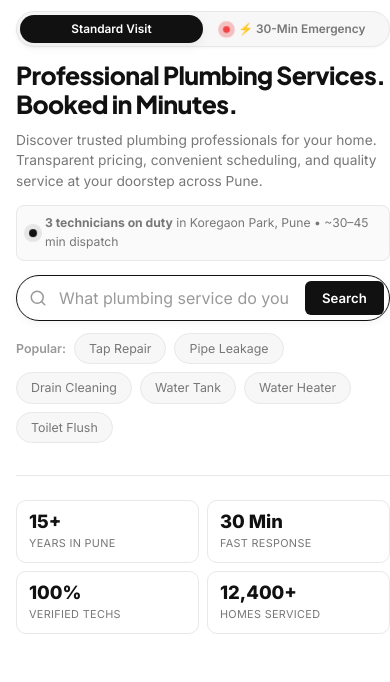
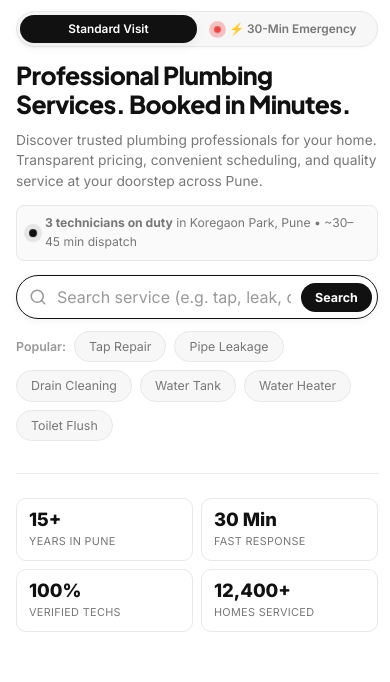
Before and after one commit to vailism/poona-plumbers, a plain HTML site: page index.html in a window 390 px wide. Shown: the part 63-745 px from the top of the page. Drawn offline with nearby package versions, Linux system fonts and the light colour scheme.

Commit message:
Fix mobile search button styling, soft keyboard dismiss on search, clear button, and bilingual toggle

```diff
--- a/index.html
+++ b/index.html
@@ -189,8 +189,13 @@
           <div class="hero-search-wrapper">
             <div class="search-box-inner">
               <i data-lucide="search" style="width: 18px; height: 18px; color: var(--text-muted); flex-shrink: 0;"></i>
-              <input type="text" id="heroSearchInput" placeholder="What plumbing service do you need? (e.g. tap, leakage, drain)..." autocomplete="off" />
-              <button type="button" class="btn btn-black btn-sm" onclick="filterServices(); scrollToServices();">Search</button>
+              <input type="text" id="heroSearchInput" class="hero-search-input" placeholder="Search service (e.g. tap, leak, drain)..." autocomplete="off" />
+              <button type="button" class="search-clear-btn" id="searchClearBtn" onclick="clearHeroSearch()" aria-label="Clear search" style="display: none;">
+                <svg xmlns="http://www.w3.org/2000/svg" width="14" height="14" viewBox="0 0 24 24" fill="none" stroke="currentColor" stroke-width="2" stroke-linecap="round" stroke-linejoin="round"><line x1="18" y1="6" x2="6" y2="18"></line><line x1="6" y1="6" x2="18" y2="18"></line></svg>
+              </button>
+              <button type="button" class="btn-search" id="heroSearchBtn" onclick="handleHeroSearch(event)" aria-label="Search Services">
+                <span id="heroSearchBtnText">Search</span>
+              </button>
             </div>
             <div class="search-autocomplete-dropdown" id="searchAutocomplete"></div>
           </div>
--- a/script.js
+++ b/script.js
@@ -505,11 +505,38 @@ function filterServices() {
   }
 }
 
+function handleHeroSearch(e) {
+  if (e && e.preventDefault) e.preventDefault();
+  const input = document.getElementById('heroSearchInput');
+  if (input) {
+    searchQuery = input.value.trim();
+    input.blur();
+  }
+  hideAutocomplete();
+  filterServices();
+  scrollToServices();
+}
+
+function clearHeroSearch() {
+  const input = document.getElementById('heroSearchInput');
+  if (input) {
+    input.value = '';
+    searchQuery = '';
+    input.focus();
+  }
+  const clearBtn = document.getElementById('searchClearBtn');
+  if (clearBtn) clearBtn.style.display = 'none';
+  hideAutocomplete();
+  filterServices();
+}
+
 function resetSearch() {
   selectedCategory = 'all';
   searchQuery = '';
   const input = document.getElementById('heroSearchInput');
   if (input) input.value = '';
+  const clearBtn = document.getElementById('searchClearBtn');
+  if (clearBtn) clearBtn.style.display = 'none';
   document.querySelectorAll('.category-pill').forEach(p => p.classList.toggle('active', p.dataset.category === 'all'));
   filterServices();
 }
@@ -529,18 +556,20 @@ function initCategories() {
 
 function initSearch() {
   const input = document.getElementById('heroSearchInput');
+  const clearBtn = document.getElementById('searchClearBtn');
   if (input) {
     input.addEventListener('input', (e) => {
       searchQuery = e.target.value;
+      if (clearBtn) {
+        clearBtn.style.display = searchQuery.trim().length > 0 ? 'inline-flex' : 'none';
+      }
       filterServices();
       renderAutocomplete(searchQuery);
     });
-    input.addEventListener('keypress', (e) => {
+    input.addEventListener('keydown', (e) => {
       if (e.key === 'Enter') {
         e.preventDefault();
-        filterServices();
-        scrollToServices();
-        hideAutocomplete();
+        handleHeroSearch(e);
       }
     });
   }
@@ -548,7 +577,10 @@ function initSearch() {
   document.querySelectorAll('.tag-chip').forEach(chip => {
     chip.addEventListener('click', () => {
       const q = chip.dataset.query;
-      if (input) input.value = q;
+      if (input) {
+        input.value = q;
+        if (clearBtn) clearBtn.style.display = 'inline-flex';
+      }
       searchQuery = q;
       filterServices();
       scrollToServices();
@@ -1576,7 +1608,9 @@ const TRANSLATIONS = {
     diagCost: 'Fixed Labor Cost',
     diagBook: 'Book Plumber for This Fix',
     rateCardTitle: 'Official 2026 Pune Rate Card',
-    rateCardSub: 'Standardized labor charges with 30-day service warranty across all Pune localities. Zero hidden fees.'
+    rateCardSub: 'Standardized labor charges with 30-day service warranty across all Pune localities. Zero hidden fees.',
+    searchPlaceholder: 'Search service (e.g. tap, leak, drain)...',
+    searchBtnText: 'Search'
   },
   mr: {
     heroHeading: 'पुण्यातील अग्रगण्य घरपोच प्लंबिंग सेवा.',
@@ -1610,7 +1644,9 @@ const TRANSLATIONS = {
     diagCost: 'निश्चित मजुरी',
     diagBook: 'या दुरुस्तीसाठी प्लंबर बुक करा',
     rateCardTitle: 'पुणे अधिकृत २०२६ प्लंबिंग दरपत्रक',
-    rateCardSub: 'संपूर्ण पुण्यासाठी निश्चित मजुरी दर आणि ३० दिवसांची सेवा हमी. कोणतेही लपवलेले शुल्क नाही.'
+    rateCardSub: 'संपूर्ण पुण्यासाठी निश्चित मजुरी दर आणि ३० दिवसांची सेवा हमी. कोणतेही लपवलेले शुल्क नाही.',
+    searchPlaceholder: 'सेवा शोधा (उदा. नळ, गळती, ड्रेनेज)...',
+    searchBtnText: 'शोधा'
   }
 };
 
@@ -1696,6 +1732,15 @@ function setLanguage(lang) {
 
   if (rateCardTitle) rateCardTitle.textContent = data.rateCardTitle;
   if (rateCardSub) rateCardSub.textContent = data.rateCardSub;
+
+  const heroSearchInput = document.getElementById('heroSearchInput');
+  const heroSearchBtnText = document.getElementById('heroSearchBtnText');
+  if (heroSearchInput && data.searchPlaceholder) {
+    heroSearchInput.placeholder = data.searchPlaceholder;
+  }
+  if (heroSearchBtnText && data.searchBtnText) {
+    heroSearchBtnText.textContent = data.searchBtnText;
+  }
 }
 
 function toggleLanguage() {
--- a/style.css
+++ b/style.css
@@ -476,31 +476,71 @@ button, input, select, textarea {
   display: flex;
   align-items: center;
   background: var(--white);
-  border: 1px solid var(--grey-border);
-  border-radius: var(--radius-md);
-  padding: 6px 8px 6px 16px;
+  border: 1.5px solid var(--grey-border);
+  border-radius: var(--radius-full);
+  padding: 5px 6px 5px 16px;
   box-shadow: var(--shadow-sm);
-  transition: border-color var(--transition-fast), box-shadow var(--transition-fast), transform var(--transition-fast);
+  transition: all var(--transition-fast);
+  gap: 8px;
 }
 
 .search-box-inner:focus-within {
   border-color: var(--black);
   box-shadow: 0 0 0 3px rgba(17, 17, 17, 0.08);
-  transform: translateY(-2px);
 }
 
 .search-box-inner input {
   flex: 1;
+  min-width: 0;
   border: none;
   outline: none;
   font-size: 0.95rem;
   color: var(--black);
-  padding: 8px 12px;
+  padding: 8px 4px;
   background: transparent;
 }
 
 .search-box-inner input::placeholder {
   color: var(--text-muted);
+}
+
+.search-clear-btn {
+  background: transparent;
+  border: none;
+  color: var(--text-muted);
+  cursor: pointer;
+  padding: 4px;
+  display: none;
+  align-items: center;
+  justify-content: center;
+  border-radius: 50%;
+  flex-shrink: 0;
+  transition: color var(--transition-fast);
+}
+
+.search-clear-btn:hover {
+  color: var(--black);
+}
+
+.btn-search {
+  flex-shrink: 0;
+  background: var(--black);
+  color: var(--white);
+  border: none;
+  border-radius: var(--radius-full);
+  padding: 8px 18px;
+  font-size: 0.825rem;
+  font-weight: 700;
+  display: inline-flex;
+  align-items: center;
+  justify-content: center;
+  cursor: pointer;
+  transition: all var(--transition-fast);
+  white-space: nowrap;
+}
+
+.btn-search:hover {
+  background: #2a2a2a;
 }
 
 .search-autocomplete-dropdown {
@@ -2572,21 +2612,27 @@ button, input, select, textarea {
   }
   .search-box-inner {
     padding: 4px 5px 4px 12px;
-    border-radius: 999px;
+    border-radius: var(--radius-full);
     box-shadow: 0 2px 8px rgba(0, 0, 0, 0.05);
     border: 1.5px solid var(--black);
-  }
-  .hero-search-input {
-    font-size: 15px !important;
-    padding: 8px 4px;
+    gap: 6px;
+  }
+  .search-box-inner input,
+  .hero-search-input,
+  .rate-card-search-input {
+    font-size: 16px !important;
+    padding: 7px 4px;
+    min-width: 0;
+    flex: 1;
   }
   .btn-search {
-    padding: 8px 14px;
-    border-radius: 999px;
+    padding: 7px 14px;
+    border-radius: var(--radius-full);
     font-size: 0.78rem;
+    font-weight: 700;
   }
   .btn-search span {
-    display: none;
+    display: inline;
   }
   .hero-trust-counters {
     display: grid;
```
Also changed, not shown: robots.txt, sitemap.xml (line endings or trailing spaces).
